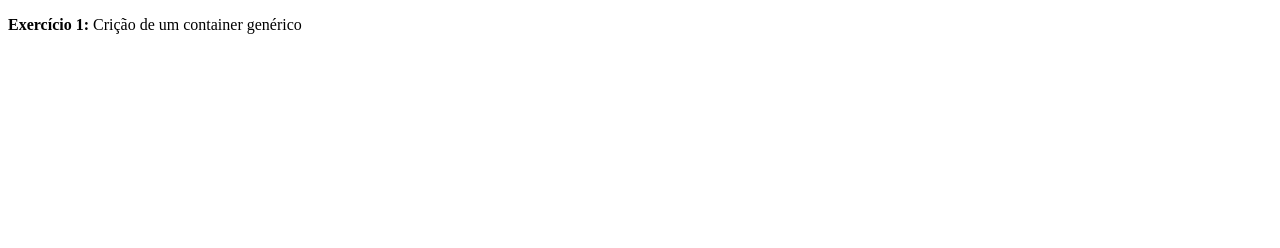
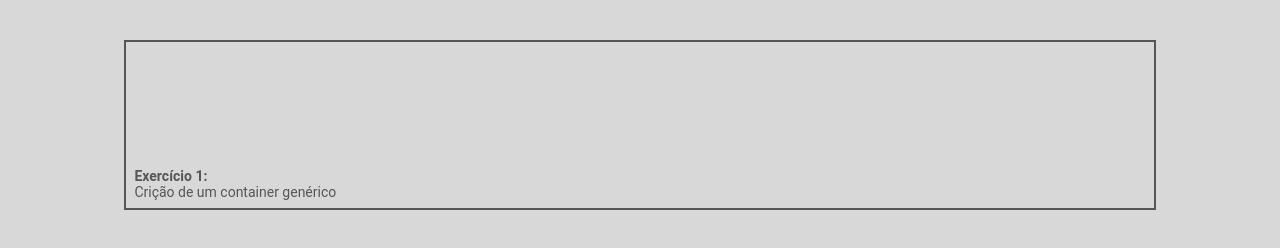
Before and after one commit to mrcllyp/webdesign-ufpe, a plain HTML site: page index.html in a window 1280 px wide. Drawn offline with Linux system fonts and the light colour scheme; the site is published under a folder, as on GitHub Pages, so addresses that start at the root find nothing; a web font is replaced by a local one.

Commit message:
Update index.html

```diff
--- a/index.html
+++ b/index.html
@@ -11,9 +11,9 @@
         <link href="https://fonts.googleapis.com/css2?family=SUSE:wght@100..800&display=swap" rel="stylesheet">
 
         <!--project styles-->
-        <link rel="stylesheet" href="/styles/Colors.css">
-        <link rel="stylesheet" href="/styles/Main.css">
-        <link rel="stylesheet" href="/styles/generic-container.css">
+        <link rel="stylesheet" href="./styles/Colors.css">
+        <link rel="stylesheet" href="./styles/Main.css">
+        <link rel="stylesheet" href="./styles/generic-container.css">
     </head>
 
     <body>
```
